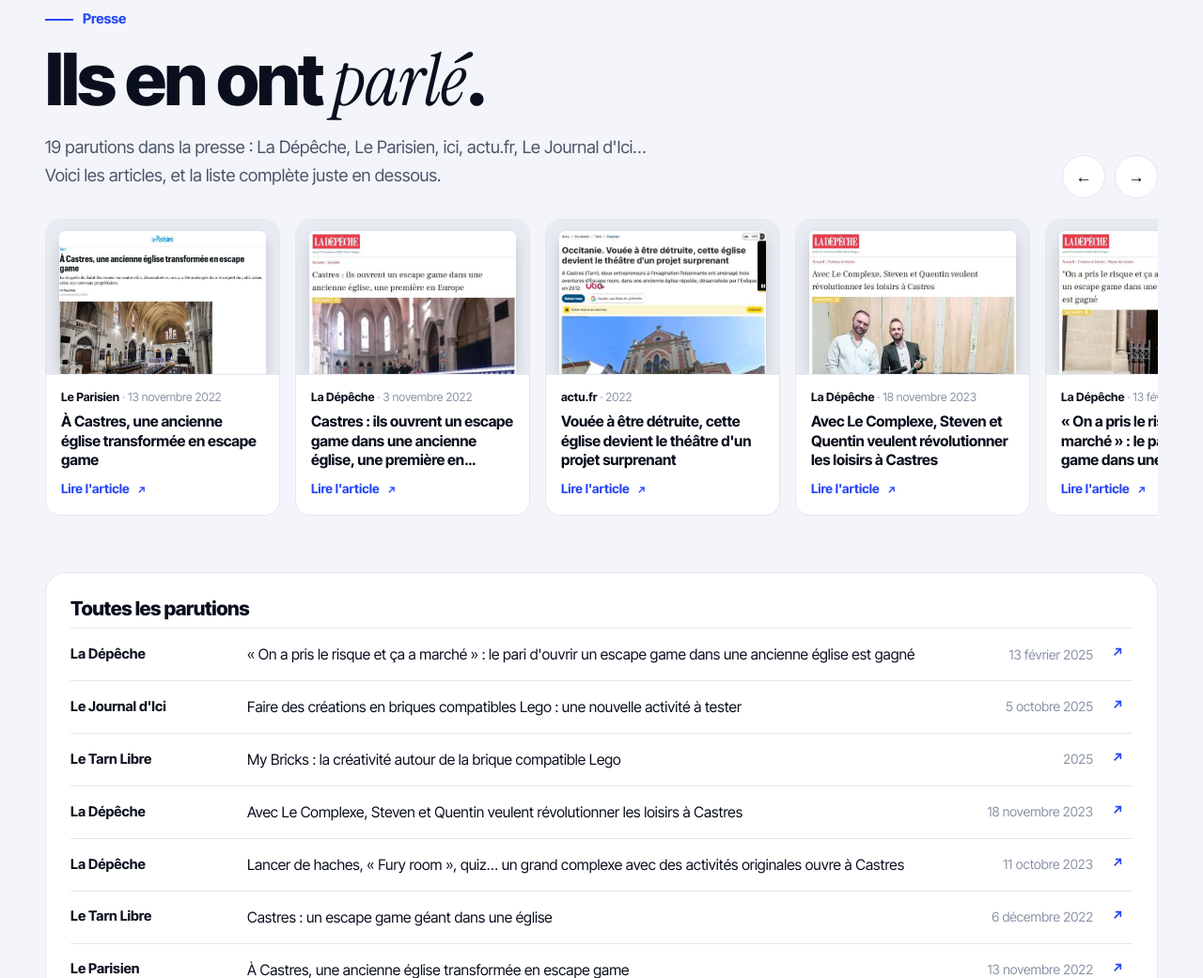
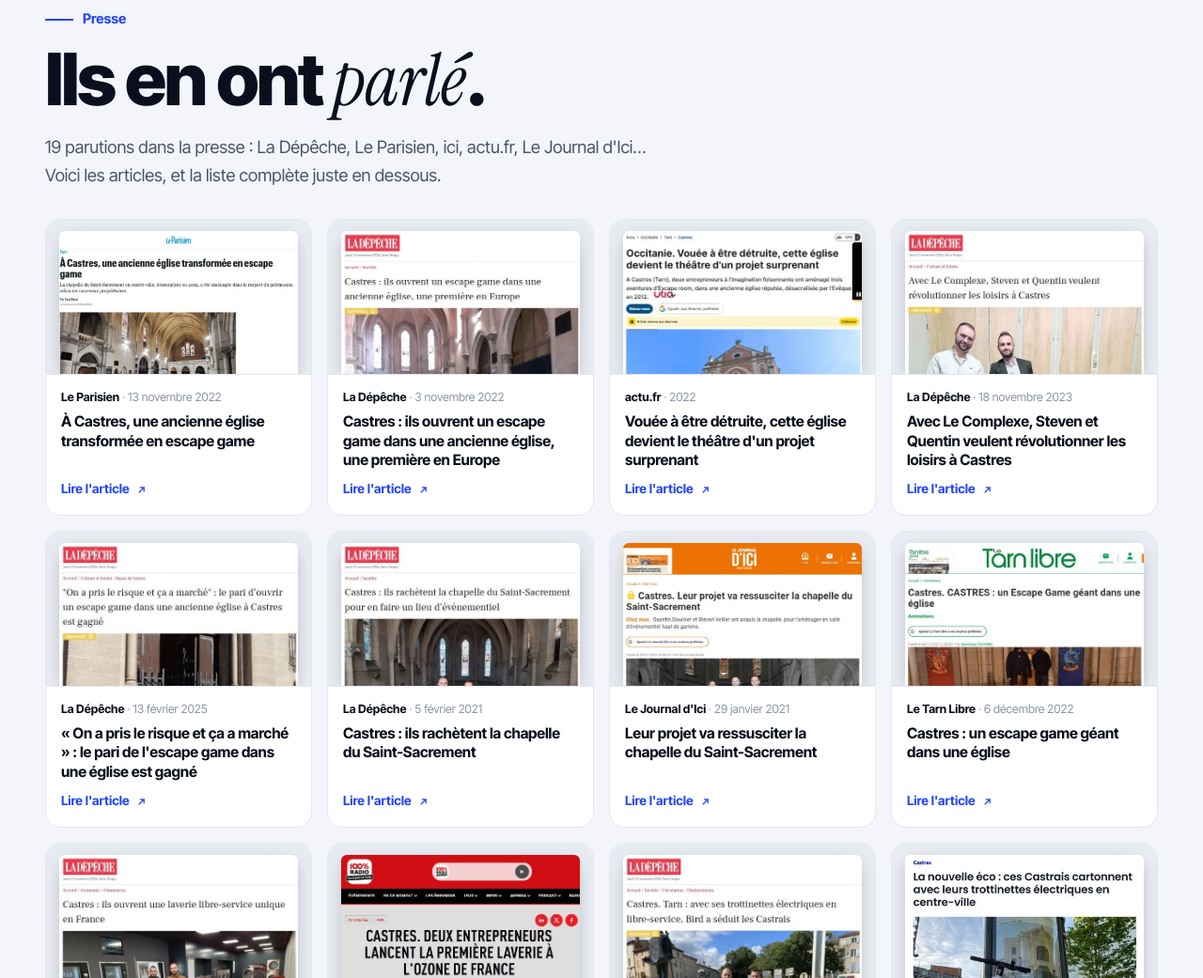
Before and after one commit to Steven-veiller/qui-suis-je, a plain HTML site: page index.html in a window 1280 px wide. Shown: the part 10959-12000 px from the top of the page at 94% size. Drawn offline with Linux system fonts and the light colour scheme.

Commit message:
Presse : grille 4 par 4 au lieu du défilement horizontal
Co-Authored-By: Claude Opus 5.5 <noreply@anthropic.com>
Claude-Session: https://claude.ai/code/session_01EQHezy4TG1jdPybpUNKgEt

```diff
--- a/index.html
+++ b/index.html
@@ -208,8 +208,8 @@ nav.solid .brand span{color:var(--blue)}
 .press-nav{display:flex;justify-content:flex-end;gap:10px;margin:-64px 0 18px}
 .pn{width:46px;height:46px;border-radius:50%;border:1px solid var(--line);background:#fff;font-size:1.1rem;cursor:pointer;transition:background .2s,color .2s}
 .pn:hover{background:var(--ink);color:#fff}
-.clips{display:flex;gap:16px;overflow-x:auto;scroll-snap-type:x mandatory;scroll-behavior:smooth;padding:4px 2px 20px;scrollbar-width:thin}
-.clip{flex:0 0 250px;scroll-snap-align:start;display:flex;flex-direction:column;background:#fff;border-radius:16px;border:1px solid var(--line);overflow:hidden;transition:transform .35s cubic-bezier(.16,1,.3,1),box-shadow .35s}
+.clips{display:grid;grid-template-columns:repeat(4,1fr);gap:16px;padding:4px 0 20px}
+.clip{min-width:0;display:flex;flex-direction:column;background:#fff;border-radius:16px;border:1px solid var(--line);overflow:hidden;transition:transform .35s cubic-bezier(.16,1,.3,1),box-shadow .35s}
 .clip:hover{transform:translateY(-5px);box-shadow:0 20px 40px -24px rgba(10,15,30,.35)}
 .clip .shot{height:165px;background:#E8EBF1;padding:12px 14px 0;border-bottom:1px solid var(--line);overflow:hidden}
 .clip .shot img{display:block;width:100%;height:100%;object-fit:cover;object-position:top center;border-radius:6px 6px 0 0;box-shadow:0 6px 18px -6px rgba(10,15,30,.35);transition:transform .8s cubic-bezier(.16,1,.3,1);transform-origin:top center}
@@ -220,7 +220,7 @@ nav.solid .brand span{color:var(--blue)}
 .clip h3{font-size:.98rem;font-weight:700;letter-spacing:-.01em;line-height:1.3;margin:6px 0 10px;display:-webkit-box;-webkit-line-clamp:3;-webkit-box-orient:vertical;overflow:hidden}
 .clip .go{margin-top:auto;font-weight:700;color:var(--blue);font-size:.85rem;display:inline-flex;align-items:center;gap:6px}
 .clip .go svg{width:13px;height:13px}
-@media(max-width:700px){.press-nav{display:none}.clip{flex-basis:220px}}
+@media(max-width:1000px){.clips{grid-template-columns:repeat(3,1fr)}}@media(max-width:700px){.clips{grid-template-columns:repeat(2,1fr);gap:12px}.clip .shot{height:120px;padding:8px 8px 0}.clip .b{padding:10px 12px 12px}.clip h3{font-size:.88rem}}
 .plist{margin-top:40px;background:#fff;border:1px solid var(--line);border-radius:var(--r);padding:10px 26px 14px}
 .plist h3{font-size:1.3rem;font-weight:800;letter-spacing:-.02em;padding:18px 0 10px}
 .pl{display:grid;grid-template-columns:170px 1fr 150px 24px;gap:18px;align-items:center;padding:14px 0;border-top:1px solid var(--line);transition:color .2s,padding .3s}
@@ -580,8 +580,7 @@ footer .wrap{display:flex;justify-content:space-between;gap:12px;flex-wrap:wrap;
       <h2>Ils en ont <span class="it">parlé</span>.</h2>
       <p>19 parutions dans la presse : La Dépêche, Le Parisien, ici, actu.fr, Le Journal d'Ici… Voici les articles, et la liste complète juste en dessous.</p>
     </div>
-    <div class="press-nav"><button class="pn" id="pprev" aria-label="Articles précédents">←</button><button class="pn" id="pnext" aria-label="Articles suivants">→</button></div>
-    <div class="clips" id="clips">
+        <div class="clips" id="clips">
       <a class="clip rv" href="https://www.leparisien.fr/tarn-81/a-castres-une-ancienne-eglise-transformee-en-escape-game-13-11-2022-ACZ6CMG7BRFUBBOQ3EMVJZMZWE.php" target="_blank" rel="noopener">
         <div class="shot"><img src="presse/leparisien-escape.jpg" alt="Capture de l'article : À Castres, une ancienne église transformée en escape game" loading="lazy"></div>
         <div class="b"><small><b>Le Parisien</b> · 13 novembre 2022</small><h3>À Castres, une ancienne église transformée en escape game</h3><span class="go">Lire l'article <svg viewBox="0 0 24 24" fill="none" stroke="currentColor" stroke-width="2.4"><path d="M7 17L17 7M9 7h8v8"/></svg></span></div>
@@ -727,9 +726,6 @@ footer .wrap{display:flex;justify-content:space-between;gap:12px;flex-wrap:wrap;
   document.querySelectorAll('.rv').forEach(function(el){ io.observe(el); });
 
   // presse : flèches
-  var cl=document.getElementById('clips');
-  document.getElementById('pprev').onclick=function(){cl.scrollBy({left:-540,behavior:'smooth'})};
-  document.getElementById('pnext').onclick=function(){cl.scrollBy({left:540,behavior:'smooth'})};
 
   // portes : l'image suit légèrement la souris
   if (!reduce && matchMedia('(pointer:fine)').matches) {
```
